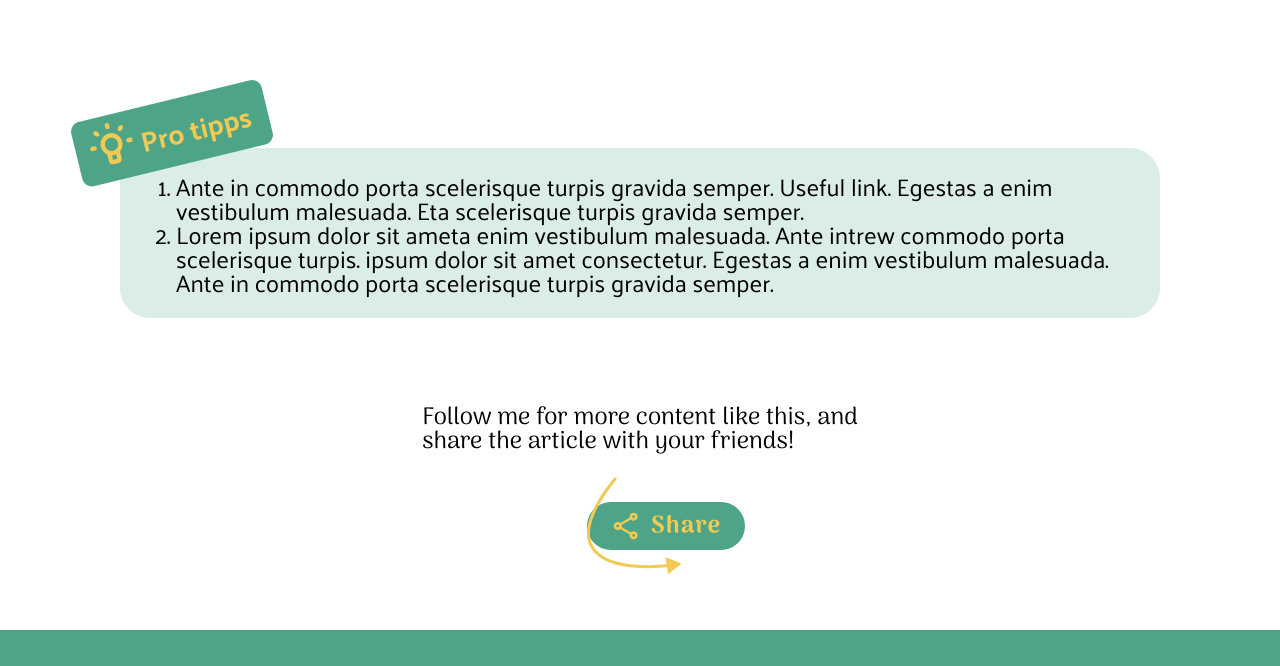
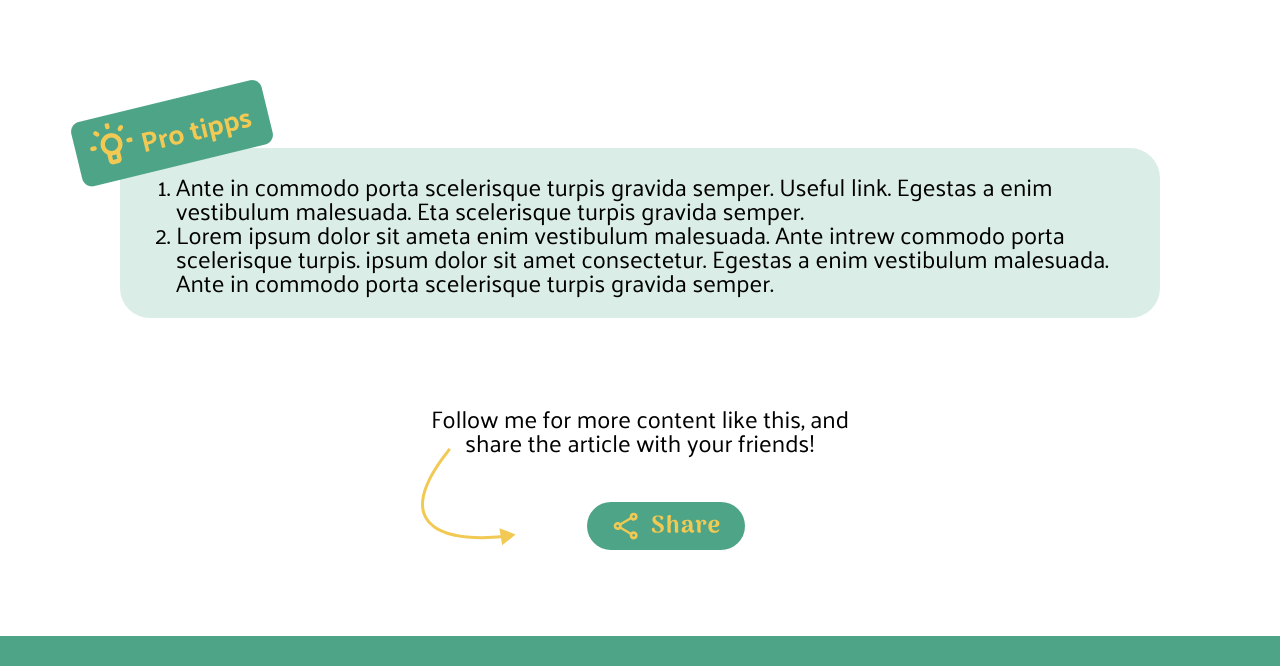
Before and after one commit to TomKuenkel/blog_da_tom_dieter, a plain HTML site: page articeltwo.html in a window 1280 px wide. Shown: the part 2004-2670 px from the top of the page. Drawn offline with Linux system fonts and the light colour scheme; a web font is replaced by a local one.

Commit message:
feat: add share section with updated styling and replace arrow icon

```diff
--- a/articeltwo.css
+++ b/articeltwo.css
@@ -204,29 +204,27 @@ ul {
   padding: 26px 16px 24px;
 }
 .share-section {
+  position: relative;
+  text-align: center;
   padding-top: 88px;
   display: flex;
   flex-direction: column;
   gap: 48px;
   align-items: center;
-}
-.share-section > p {
-
-  display: flex;
   font-family: "Arima";
   font-size: 24px;
- align-items: center;
 }
-.share-imgs{
+.share-imgs {
   display: flex;
   flex-direction: row;
   justify-items: center;
-  align-items: center;
   max-width: 107px;
-
 }
 .arrow_icon{
+  display: block;
   position: absolute;
+  left: -10px;
+  top: 130px;
 }
 .footer {
   height: 152px;
--- a/articeltwo.html
+++ b/articeltwo.html
@@ -176,7 +176,11 @@
           </div>
           <div class="tipps">
             <div class="tipps-text">
-              <img class="tipps-img" src="./assets/img/tipps.png" alt="tipps.png" />
+              <img
+                class="tipps-img"
+                src="./assets/img/tipps.png"
+                alt="tipps.png"
+              />
               <ol>
                 <li>
                   Ante in commodo porta scelerisque turpis gravida semper.
@@ -194,11 +198,18 @@
           </div>
           <share-section class="share-section">
             <p>
-              Follow me for more content like this, and <br> share the article with your friends!
+              Follow me for more content like this, and <br />
+              share the article with your friends!
             </p>
             <div class="share-imgs">
-            <img class="arrow_icon" src="./assets/icons/arrow_icon.svg" alt="">
-            <img src="./assets/icons/share_icon.svg" alt="">
+              <img
+                class="arrow_icon"
+                src="./assets/icons/arrowyellow.svg"
+                alt=""
+              />
+              <div>
+              <img src="./assets/icons/share_icon.svg" alt="" />
+              </div>
             </div>
           </share-section>
         </landing-section>
```
Also changed, not shown: assets/icons/arrow_icon.svg (deleted).
